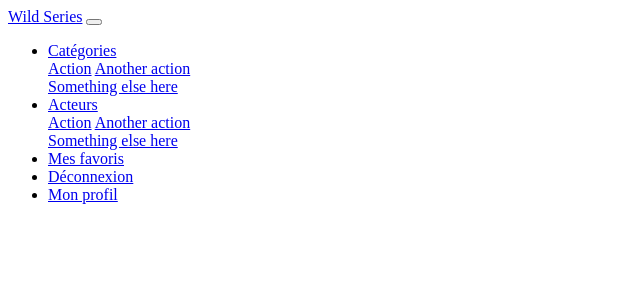
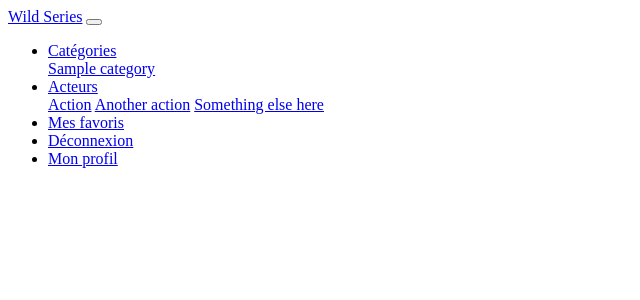
Before and after one commit to AlineDenizot/WildSeries, a Symfony app: template templates/_navbar.html.twig in a window 1280 px wide. Shown: the top 300 px of the page, without its empty margins (0-640 px from the left). Run offline with Twig, Linux system fonts and the light colour scheme; the template is opened without the code that fills it: most values are stand-ins (such as "Sample title", 1, 10 or a date in 2020); some libraries are stand-ins or nearby versions.

Commit message:
modification style pour menu déroulant

```diff
--- a/templates/_navbar.html.twig
+++ b/templates/_navbar.html.twig
@@ -12,10 +12,9 @@
                         Catégories
                     </a>
                     <div class="dropdown-menu" aria-labelledby="navbarDropdown">
-                        <a class="dropdown-item" href="#">Action</a>
-                        <a class="dropdown-item" href="#">Another action</a>
-                        <div class="dropdown-divider"></div>
-                        <a class="dropdown-item" href="#">Something else here</a>
+                        {% for program in programs %}
+                        <a class="dropdown-item" href="#">{{ program.category.name }}</a>
+                        {% endfor %}
                     </div>
                 </li>
                 <li class="nav-item dropdown">
@@ -25,7 +24,6 @@
                     <div class="dropdown-menu" aria-labelledby="navbarDropdown">
                         <a class="dropdown-item" href="#">Action</a>
                         <a class="dropdown-item" href="#">Another action</a>
-                        <div class="dropdown-divider"></div>
                         <a class="dropdown-item" href="#">Something else here</a>
                     </div>
                 </li>
--- a/templates/base.html.twig
+++ b/templates/base.html.twig
@@ -25,5 +25,8 @@
         {% block javascripts %}
             {{ encore_entry_script_tags('app') }}
         {% endblock %}
+        <script src="https://code.jquery.com/jquery-3.5.1.slim.min.js" integrity="sha384-DfXdz2htPH0lsSSs5nCTpuj/zy4C+OGpamoFVy38MVBnE+IbbVYUew+OrCXaRkfj" crossorigin="anonymous"></script>
+        <script src="https://cdn.jsdelivr.net/npm/bootstrap@4.5.3/dist/js/bootstrap.bundle.min.js" integrity="sha384-ho+j7jyWK8fNQe+A12Hb8AhRq26LrZ/JpcUGGOn+Y7RsweNrtN/tE3MoK7ZeZDyx" crossorigin="anonymous"></script>
+
     </body>
 </html>
--- a/webpack.config.js
+++ b/webpack.config.js
@@ -66,7 +66,7 @@ Encore
     })
 
     // enables Sass/SCSS support
-    //.enableSassLoader()
+    .enableSassLoader()
 
     // uncomment if you use TypeScript
     //.enableTypeScriptLoader()
```
Also changed, not shown: assets/styles/app.scss (+12 -2 lines).
